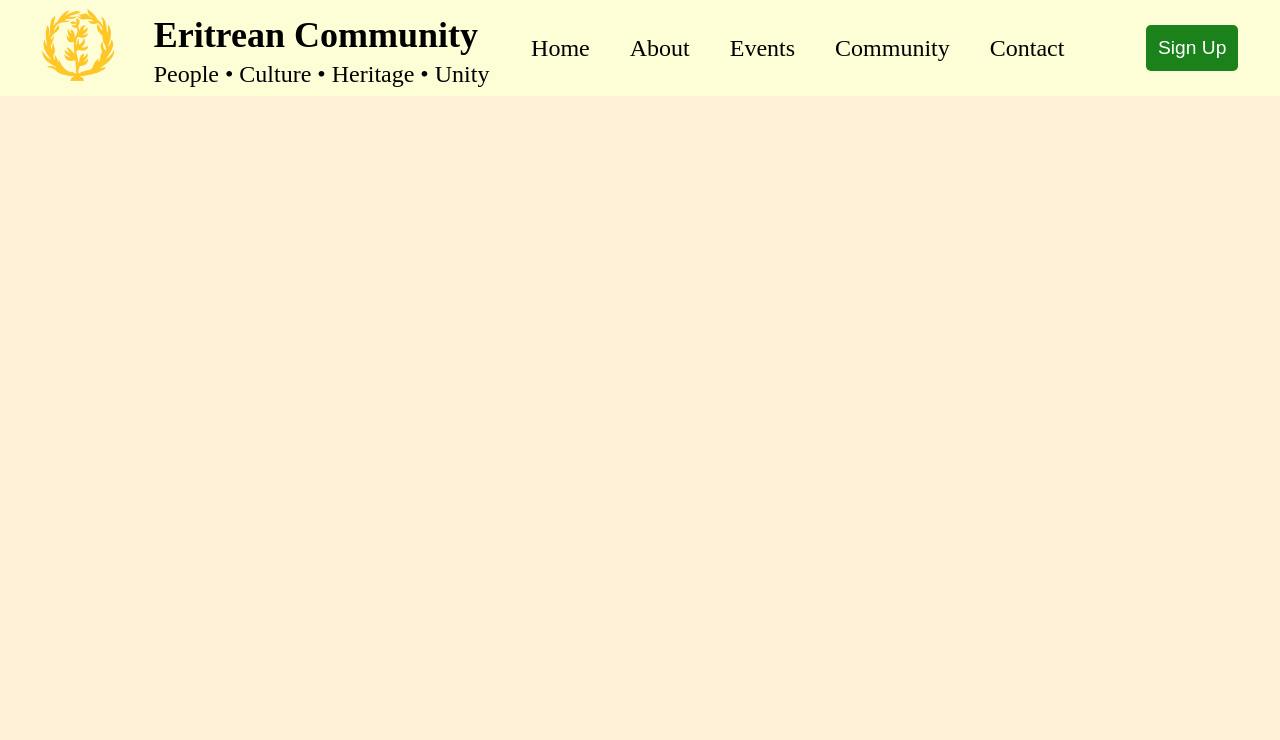
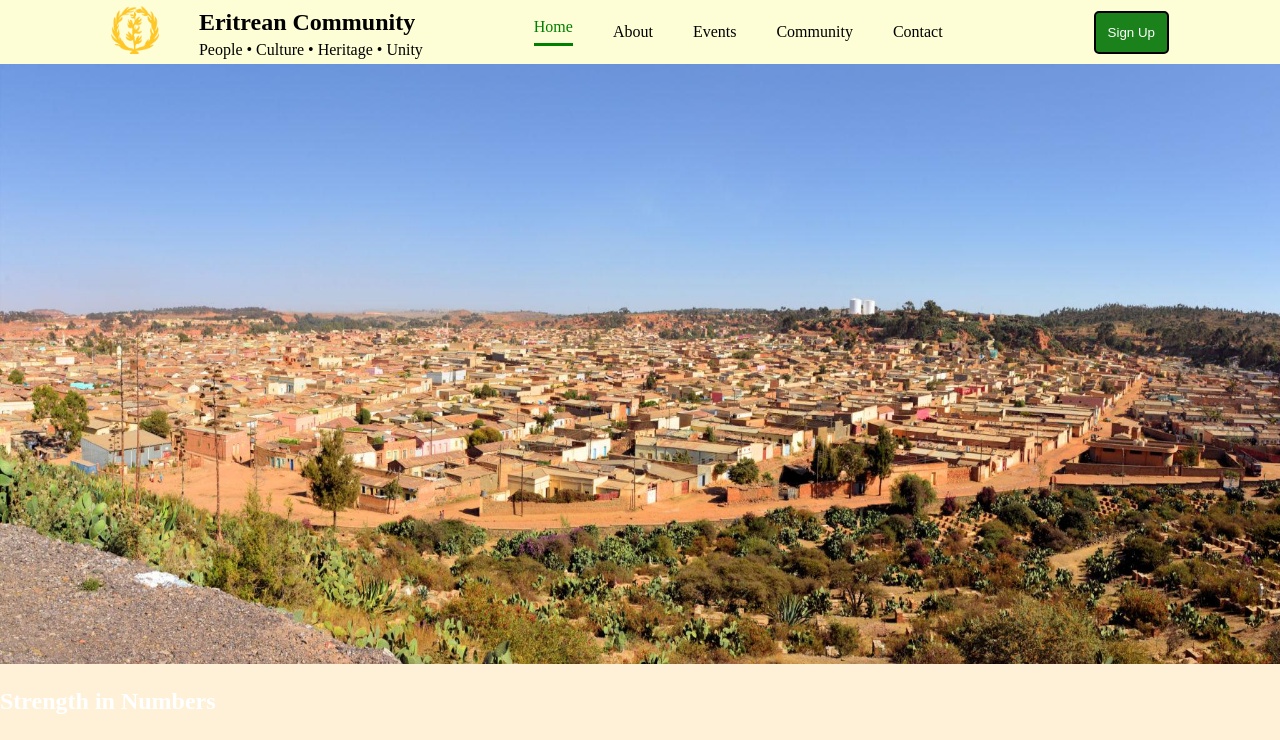
Before and after one commit to tg-24/Portfolio, a React app in the folder Eritrean-Website/frontend/: page / in a window 1280 px wide. Shown: the top 740 px of the page. Built offline with nearby package versions, Linux system fonts and the light colour scheme; the HTML template or start-up script is replaced by a standard one.

Commit message:
finished layout

```diff
--- a/Eritrean-Website/frontend/src/App.jsx
+++ b/Eritrean-Website/frontend/src/App.jsx
@@ -11,7 +11,7 @@ function App() {
     <Router>
       <Routes>
         <Route path="/" element={<Layout />}>
-          <Route index path="home/" element={<Home />}></Route>
+          <Route index element={<Home />}></Route>
           <Route path="dashboard/" element={<Dashboard />}></Route>
           <Route path="*" element={<NotFound />}></Route>
         </Route>
--- a/Eritrean-Website/frontend/src/components/Home.jsx
+++ b/Eritrean-Website/frontend/src/components/Home.jsx
@@ -1,12 +1,13 @@
 import hero from "../assets/hero.png";
 import "../styles/Home.css";
-
+import asmara from "../assets/Asmara-Eritrea.jpg";
 export default function Home() {
   return (
     <div className="home-page">
-      <div className="title">
-        <h1>Home</h1>
-      </div>
+      <header className="title">
+        <img src={asmara} />
+        <h2>Strength in Numbers</h2>
+      </header>
       <div className="content">
         <div className="bio">
           <img className="community-img" src={hero} alt="Image not Found" />
--- a/Eritrean-Website/frontend/src/components/Layout.jsx
+++ b/Eritrean-Website/frontend/src/components/Layout.jsx
@@ -4,7 +4,7 @@ import "../styles/Layout.css";
 import logo from "../assets/logo.png";
 
 export default function Layout() {
-  const homePath = "home/";
+  const homePath = "";
   const tab_list = ["Home", "About", "Events", "Community", "Contact"];
 
   return (
@@ -25,7 +25,7 @@ export default function Layout() {
           {tab_list.map((val, index) => (
             <NavLink
               className={({ isActive }) => (isActive ? "active" : "")}
-              to={val.toLowerCase() + "/"}
+              to={val == "Home" ? "" : val.toLowerCase() + "/"}
               key={index}
             >
               <p>{val}</p>
--- a/Eritrean-Website/frontend/src/styles/Home.css
+++ b/Eritrean-Website/frontend/src/styles/Home.css
@@ -3,6 +3,21 @@
   height: 100%;
 }
 
+.title {
+  width: 100%;
+}
+
 .title > h1 {
   margin: 0;
 }
+
+.title img {
+  width: 100%;
+  height: 600px;
+  margin: 0 auto;
+}
+
+.title > h2 {
+  color: white;
+  position: relative;
+}
--- a/Eritrean-Website/frontend/src/styles/Layout.css
+++ b/Eritrean-Website/frontend/src/styles/Layout.css
@@ -8,8 +8,8 @@
 }
 
 .logo_img {
-  width: 3em;
-  height: 3em;
+  width: 3rem;
+  height: 3rem;
 }
 
 .logo_name_container {
@@ -19,6 +19,7 @@
 
 .community_title > h2 {
   margin-bottom: 0;
+  margin-top: 20px;
 }
 
 .community_title > p {
@@ -31,9 +32,9 @@
   align-items: center;
   justify-content: space-evenly;
   background-color: rgb(253, 253, 214);
-  height: 6rem;
-  font-size: 1.5rem;
+  height: 4rem;
   width: 100%;
+  top: 0;
 }
 
 .tabs {
@@ -47,17 +48,12 @@
   color: black;
 }
 
-.tabs > * > * {
-  font-size: 1.5rem;
-}
-
 .register_button {
   background-color: rgb(27, 130, 27);
   border-radius: 5px;
-  border: 0;
+  border: 2px solid black;
   padding: 12px;
   color: white;
-  font-size: 1.2rem;
 }
 
 .register_button:hover {
@@ -67,16 +63,17 @@
 
 .active > p {
   border-bottom: 3px solid green;
-  padding-bottom: 10px;
+  padding-bottom: 7px;
   color: green;
 }
 
 main {
   background-color: rgb(255, 241, 215);
-  height: 80%;
+  height: 100%;
+  margin-top: 4rem;
 }
 
 footer {
   background-color: black;
-  height: 10vw;
+  height: 5vw;
 }
```
Also changed, not shown: Eritrean-Website/frontend/src/assets/Asmara-Eritrea.jpg (added).
